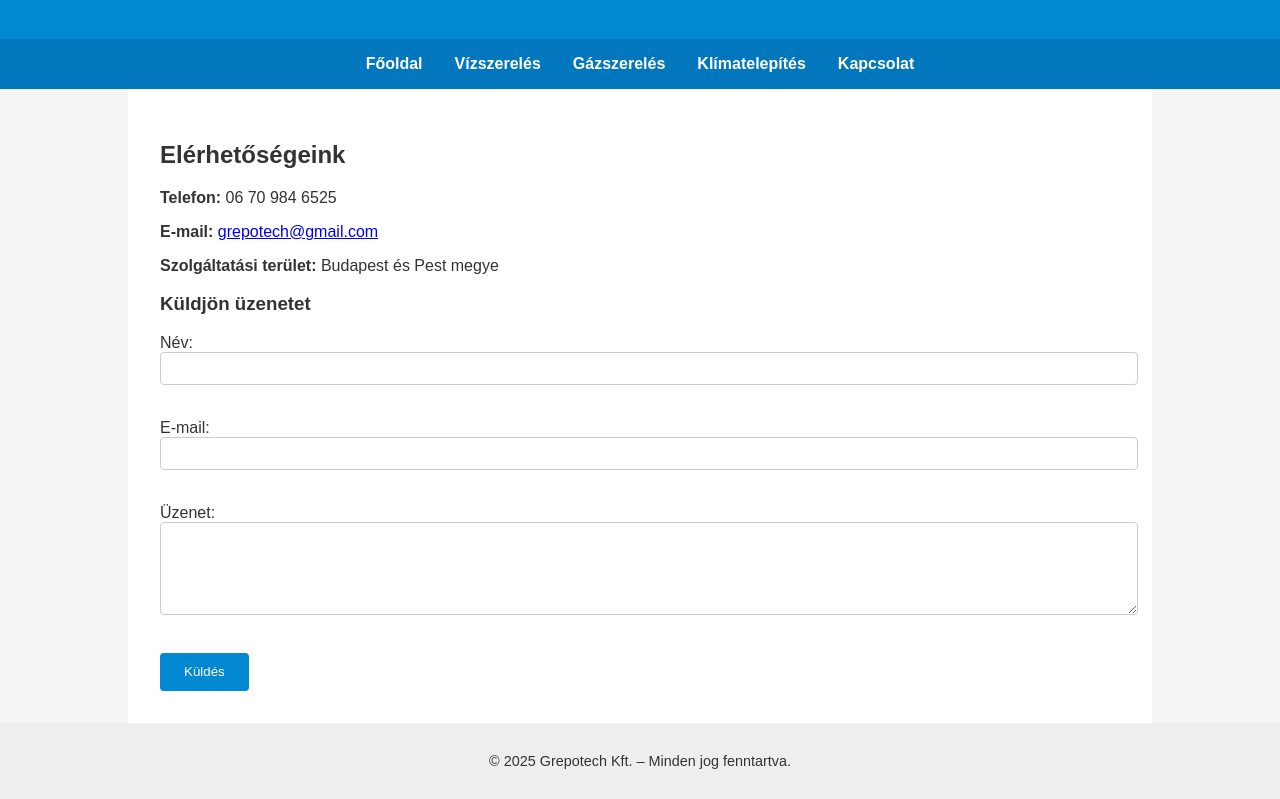
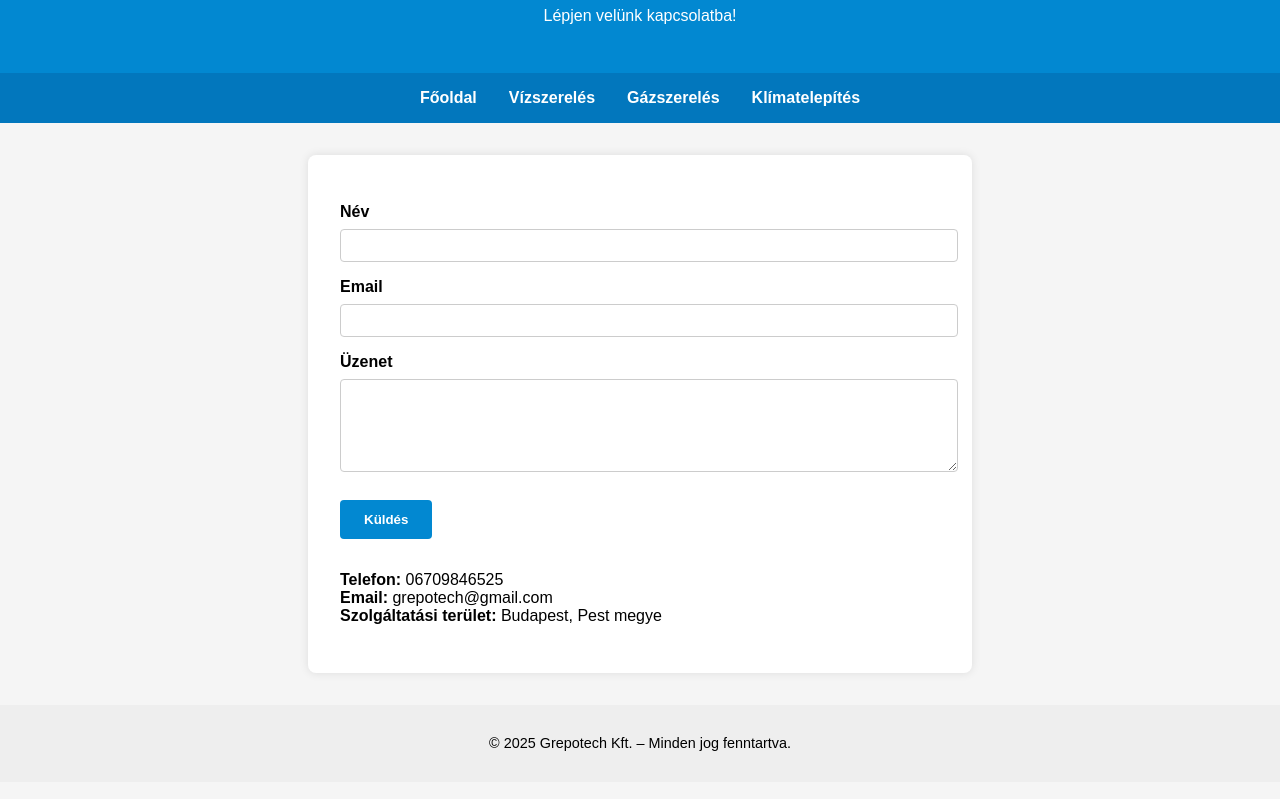
Before and after one commit to Grepotech/Grepotech, a plain HTML site: page kapcsolat.html in a window 1280 px wide. Shown: the part 105-904 px from the top of the page. Drawn offline with Linux system fonts and the light colour scheme.

Commit message:
Add files via upload

```diff
--- a/kapcsolat.html
+++ b/kapcsolat.html
@@ -4,40 +4,107 @@
 <head>
   <meta charset="UTF-8" />
   <meta name="viewport" content="width=device-width, initial-scale=1.0" />
-  <title>Kapcsolat - Grepotech Kft.</title>
-  <link rel="stylesheet" href="style.css" />
+  <title>Kapcsolat – Grepotech Kft.</title>
+  <style>
+    body {
+      font-family: Arial, sans-serif;
+      margin: 0;
+      background-color: #f5f5f5;
+    }
+    header {
+      background: #0288d1;
+      color: white;
+      padding: 2rem;
+      text-align: center;
+    }
+    nav {
+      display: flex;
+      justify-content: center;
+      gap: 2rem;
+      background-color: #0277bd;
+      padding: 1rem;
+      flex-wrap: wrap;
+    }
+    nav a {
+      color: white;
+      text-decoration: none;
+      font-weight: bold;
+    }
+    .container {
+      max-width: 600px;
+      margin: 2rem auto;
+      background: white;
+      padding: 2rem;
+      border-radius: 8px;
+      box-shadow: 0 0 10px rgba(0,0,0,0.1);
+    }
+    label {
+      display: block;
+      margin-top: 1rem;
+      font-weight: bold;
+    }
+    input, textarea {
+      width: 100%;
+      padding: 0.5rem;
+      margin-top: 0.5rem;
+      border: 1px solid #ccc;
+      border-radius: 4px;
+    }
+    button {
+      margin-top: 1.5rem;
+      padding: 0.75rem 1.5rem;
+      background-color: #0288d1;
+      color: white;
+      border: none;
+      border-radius: 4px;
+      cursor: pointer;
+      font-weight: bold;
+    }
+    footer {
+      text-align: center;
+      padding: 1rem;
+      background-color: #eeeeee;
+      font-size: 0.9rem;
+      margin-top: 2rem;
+    }
+  </style>
 </head>
 <body>
+
   <header>
-    <img src="logo.png" alt="Grepotech Kft. logó" class="logo" />
     <h1>Kapcsolat</h1>
+    <p>Lépjen velünk kapcsolatba!</p>
   </header>
+
   <nav>
     <a href="index.html">Főoldal</a>
     <a href="vizszereles.html">Vízszerelés</a>
     <a href="gazszereles.html">Gázszerelés</a>
     <a href="klimatelepites.html">Klímatelepítés</a>
-    <a href="kapcsolat.html">Kapcsolat</a>
   </nav>
-  <main class="container">
-    <h2>Elérhetőségeink</h2>
-    <p><strong>Telefon:</strong> 06 70 984 6525</p>
-    <p><strong>E-mail:</strong> <a href="mailto:grepotech@gmail.com">grepotech@gmail.com</a></p>
-    <p><strong>Szolgáltatási terület:</strong> Budapest és Pest megye</p>
 
-    <h3>Küldjön üzenetet</h3>
-    <form>
-      <label for="name">Név:</label><br />
-      <input type="text" id="name" name="name" required /><br /><br />
-      <label for="email">E-mail:</label><br />
-      <input type="email" id="email" name="email" required /><br /><br />
-      <label for="message">Üzenet:</label><br />
-      <textarea id="message" name="message" rows="5" required></textarea><br /><br />
+  <div class="container">
+    <form action="https://formspree.io/f/xgvyebvj" method="POST">
+      <label for="name">Név</label>
+      <input type="text" id="name" name="name" required>
+
+      <label for="email">Email</label>
+      <input type="email" id="email" name="email" required>
+
+      <label for="message">Üzenet</label>
+      <textarea id="message" name="message" rows="5" required></textarea>
+
       <button type="submit">Küldés</button>
     </form>
-  </main>
+
+    <p style="margin-top: 2rem;"><strong>Telefon:</strong> 06709846525<br>
+    <strong>Email:</strong> grepotech@gmail.com<br>
+    <strong>Szolgáltatási terület:</strong> Budapest, Pest megye</p>
+  </div>
+
   <footer>
     <p>&copy; 2025 Grepotech Kft. – Minden jog fenntartva.</p>
   </footer>
+
 </body>
 </html>
```
